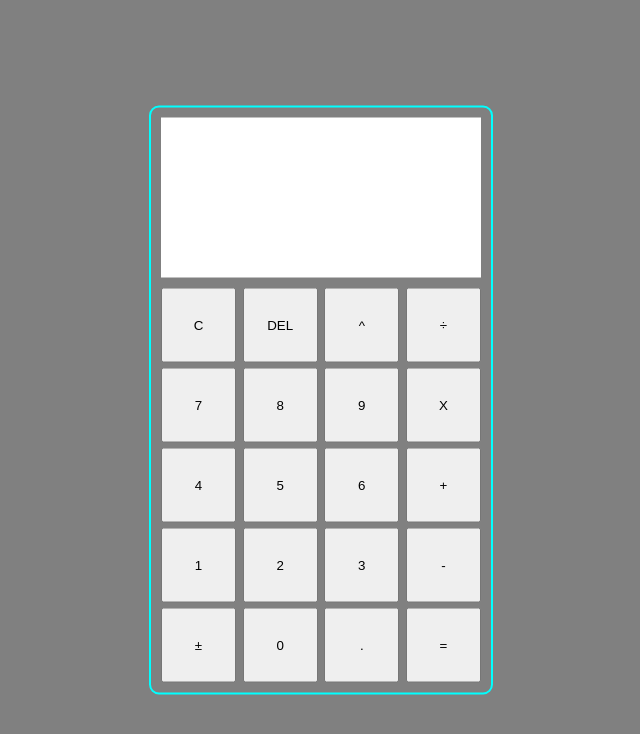
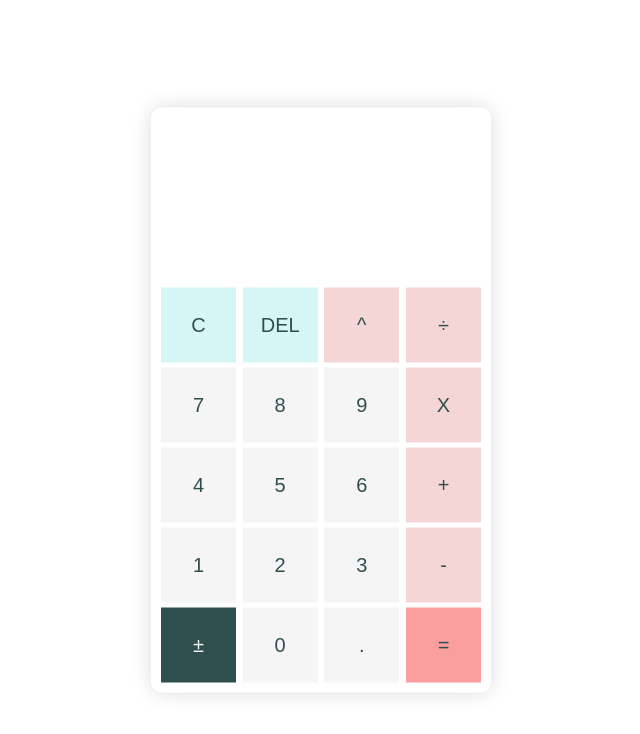
Before and after one commit to avedyer/calculator, a plain HTML site: page index.html in a window 1280 px wide. Shown: the whole page, without its empty margins (319-959 px from the left). Drawn offline with Linux system fonts and the light colour scheme.

Commit message:
stylization

```diff
--- a/index.html
+++ b/index.html
@@ -14,64 +14,64 @@
                 <h2 id="input"></h2>
             </div>
             <div class="buttons">
-                <button type="button" id="clear">
+                <button type="button" class="typing" id="clear">
                     C
                 </button>
-                <button type="button" id="del">
+                <button type="button" class="typing" id="del">
                     DEL
                 </button>
-                <button type="button" id="^">
+                <button type="button" class="operator" id="^">
                     ^
                 </button>
-                <button type="button" id="/">
+                <button type="button" class="operator" id="/">
                     ÷
                 </button>
-                <button type="button" id="7">
+                <button type="button" class="number" id="7">
                     7
                 </button>
-                <button type="button" id="8">
+                <button type="button" class="number" id="8">
                     8
                 </button>
-                <button type="button" id="9">
+                <button type="button" class="number" id="9">
                     9
                 </button>
-                <button type="button" id="x">
+                <button type="button" class="operator" id="x">
                     X
                 </button>
-                <button type="button" id="4">
+                <button type="button" class="number" id="4">
                     4
                 </button>
-                <button type="button" id="5">
+                <button type="button" class="number" id="5">
                     5
                 </button>
-                <button type="button" id="6">
+                <button type="button" class="number" id="6">
                     6
                 </button>
-                <button type="button" id="+">
+                <button type="button" class="operator" id="+">
                     +
                 </button>
-                <button type="button" id="1">
+                <button type="button" class="number" id="1">
                     1
                 </button>
-                <button type="button" id="2">
+                <button type="button" class="number" id="2">
                     2
                 </button>
-                <button type="button" id="3">
+                <button type="button" class="number" id="3">
                     3
                 </button>
-                <button type="button" id="-">
+                <button type="button" class="operator" id="-">
                     -
                 </button>
-                <button type="button" id="negative">
+                <button type="button" class="operator" id="negative">
                     ±
                 </button>
-                <button type="button" id="zero">
+                <button type="button" class="number" id="zero">
                     0
                 </button>
-                <button type="button" id="decimal">
+                <button type="button" class="number" id="decimal">
                     .
                 </button>
-                <button type="button" id="equals">
+                <button type="button" class="operator" id="equals">
                     =
                 </button>
             </div>
--- a/script.js
+++ b/script.js
@@ -58,7 +58,7 @@ let compute = function() {
             break;
     }
 
-    if(Math.floor(result / (10 ** 13)) !== 0) {
+    if(Math.floor(result / (10 ** 17)) !== 0) {
         result = undefined;
     }
 
@@ -82,7 +82,7 @@ let addZero = function() {
 }
 
 let addNum = function(num) {
-    if(input.innerHTML.length < 13) {
+    if(input.innerHTML.length < 17) {
         input.innerHTML += num;
     }
 }
@@ -183,7 +183,7 @@ document.addEventListener('keydown', function(event) {
         addDecimal();
     }
 
-    else if (event.key === '=') {
+    else if (event.key === '=' || event.key === 'Enter') {
         compute();
     }
 
@@ -196,10 +196,6 @@ document.addEventListener('keydown', function(event) {
             changeOperator(event.key);
     }
 
-    else if (event.key === 'Enter') {
-        compute();
-    }
-
     else if (event.key === 'Backspace') {
         del();
     }
--- a/styles.css
+++ b/styles.css
@@ -2,7 +2,7 @@ body {
     width: 100%;
     height: 100%;
     overflow: hidden;
-    background-color: grey;
+    background-color: white;
 }
 
 main {
@@ -13,8 +13,30 @@ main {
     top: 50%;
     left: 50%;
     transform: translate(-50%, -50%);
-    border: 2px solid cyan;
     border-radius: 10px;
+
+    box-shadow: 0px 0px 20px gainsboro  ;
+}
+
+h1, h2, h3 {
+    margin: 2px;
+    white-space: nowrap;
+    font-family: 'Space Mono', monospace;
+    font-weight: 100;
+}
+h1 {
+    font-size: 26px;
+}
+
+h2 {
+    font-size: 22px;
+}
+
+button {
+    font-size: 20px;
+    background-color: whitesmoke;
+    border: none;
+    color: darkslategray;
 }
 
 .screen {
@@ -30,11 +52,6 @@ main {
     overflow: hidden;
 }
 
-h1, h2 {
-    margin: 2px;
-    white-space: nowrap;
-}
-
 .buttons {
     display: grid;
     grid-template-columns: repeat(4, 75px);
@@ -42,3 +59,20 @@ h1, h2 {
     gap: 5px;
     justify-content: space-between;
 }
+
+.typing {
+    background-color: hsl(180, 60%, 90%);
+}
+
+.operator {
+    background-color: hsl(0, 60%, 90%);
+}
+
+#equals {
+    background-color: hsl(0, 90%, 80%);
+}
+
+#negative {
+    background-color: darkslategray;
+    color: whitesmoke;
+}
```
